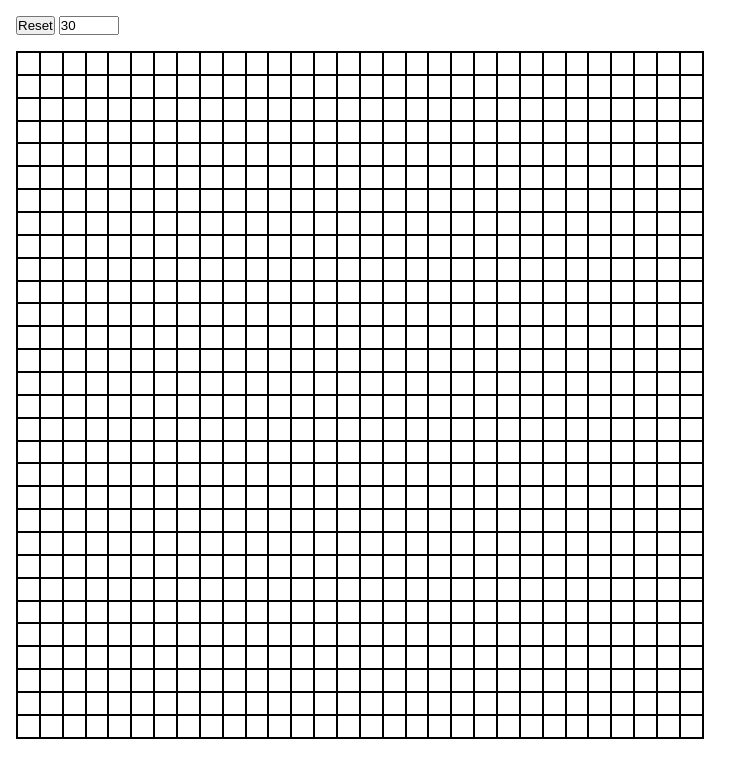
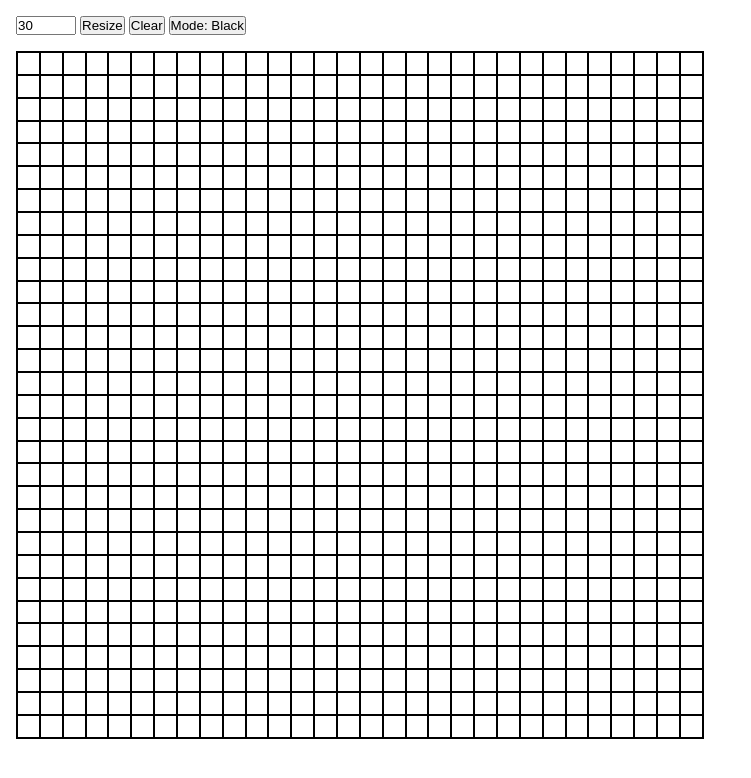
Before and after one commit to abdahad07/etch-a-sketch, a plain HTML site: page index.html in a window 1280 px wide. Shown: the whole page, without its empty margins (0-751 px from the left). Drawn offline with Linux system fonts and the light colour scheme.

Commit message:
ui:enhance

```diff
--- a/index.html
+++ b/index.html
@@ -3,22 +3,20 @@
   <head>
     <meta charset="UTF-8" />
     <meta name="viewport" content="width=device-width, initial-scale=1.0" />
-    <title>Document</title>
+    <title>Sketch Grid</title>
     <link rel="stylesheet" href="styles.css" />
     <script src="script.js" defer></script>
   </head>
   <body>
-    <div>
-      <button id="resetBtn">Reset</button>
-      <input
-        id="gridInput"
-        placeholder="Enter rows"
-        type="number"
-        min="1"
-        max="100"
-        value="30"
-      />
+    <div class="app">
+      <div class="controls">
+        <input id="gridInput" type="number" min="1" max="100" value="30" />
+        <button id="resizeBtn">Resize</button>
+        <button id="resetBtn">Clear</button>
+        <button id="modeBtn">Mode: Black</button>
+      </div>
+
+      <div id="container"></div>
     </div>
-    <div id="container"></div>
   </body>
 </html>
```
